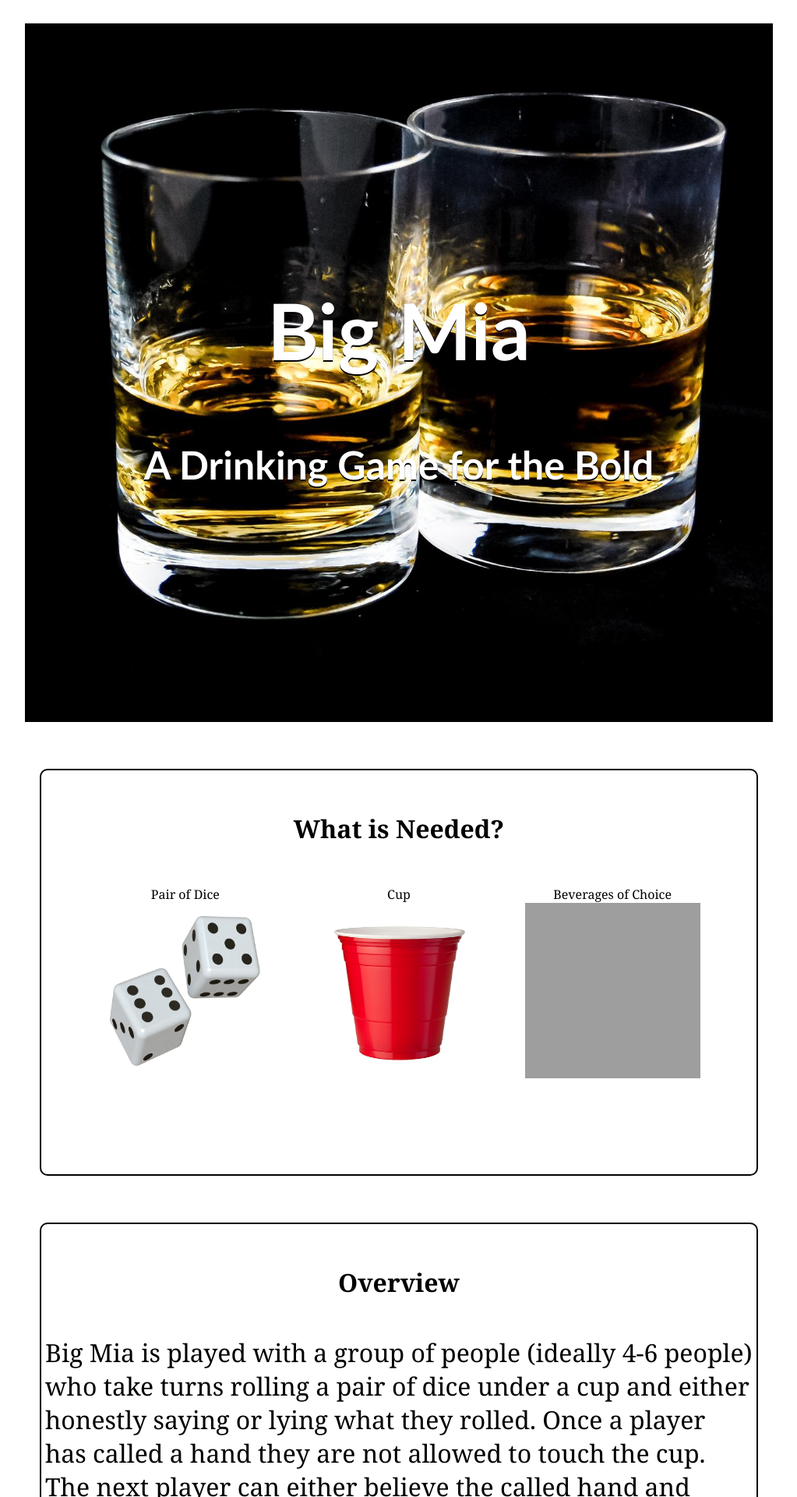
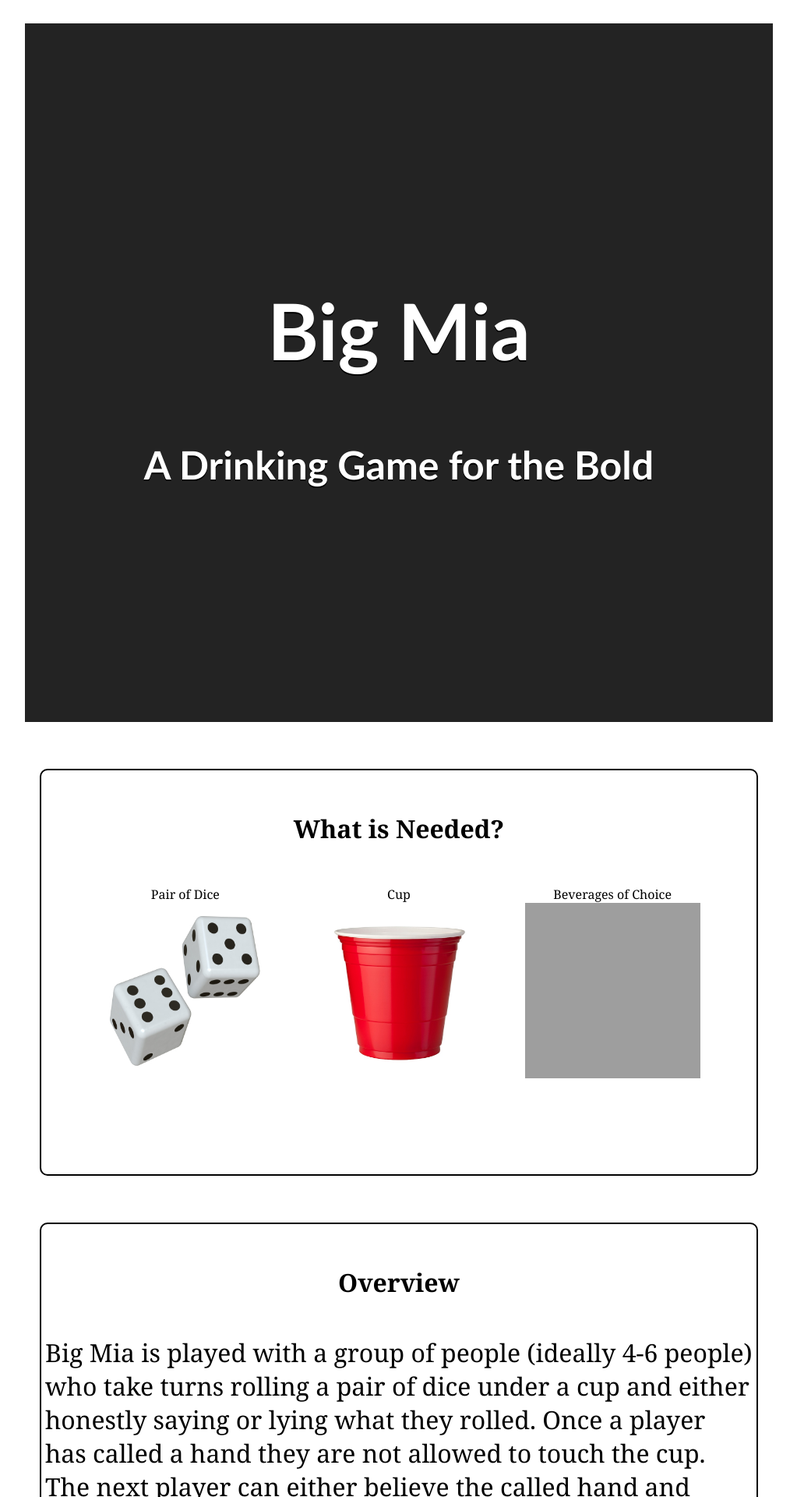
Before and after one commit to bryanrideout/bryanrideout.github.io, a Jekyll site: the page index.html, which Jekyll copies as it is, in a window 1280 px wide. Shown: the top 1920 px of the page at 78% size, without its empty margins (128-1151 px from the left). Built offline with Jekyll 4.4.1, drawn with Linux system fonts in a browser that asks for light colours; grey boxes are pictures that could not be loaded.

Commit message:
Update main.css

```diff
--- a/css/main.css
+++ b/css/main.css
@@ -29,7 +29,7 @@ h5 {
 }
 
 .hero {
-	background-image: url(../Shots_Cover_photo.jpeg);
+	background: #232323;
 	background-position: center top;
 	background-size: cover;
 	padding: 250px 0;
```
